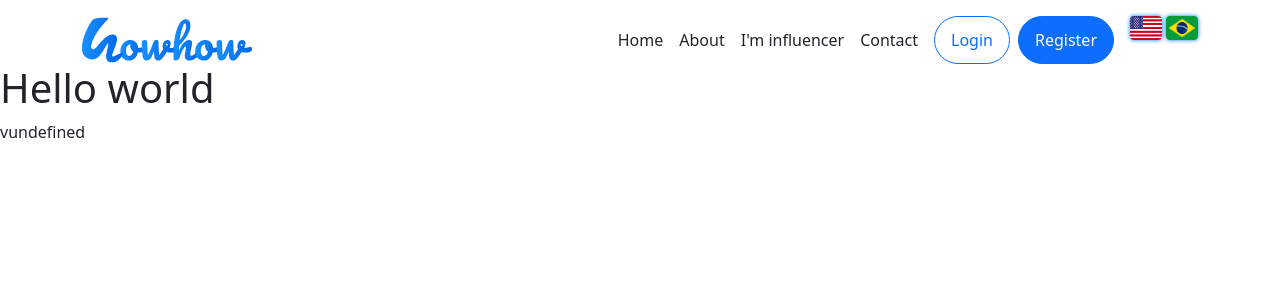
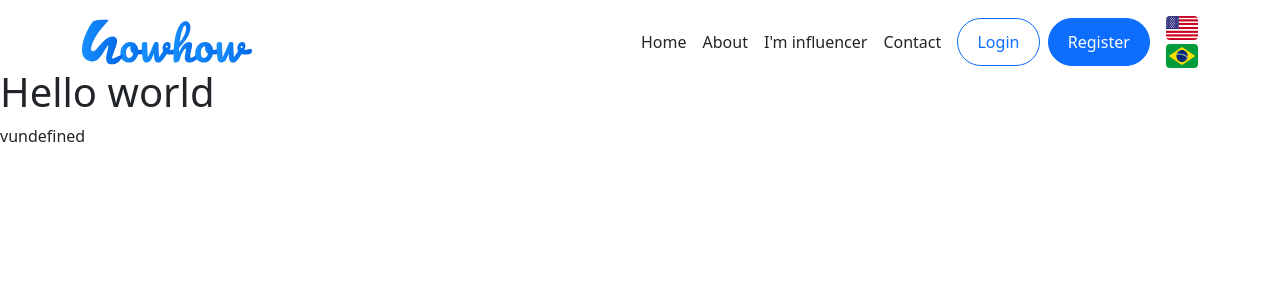
Before and after one commit to profparedes/howhow-web-app, a React (Vite) app: page / in a window 1280 px wide. Shown: the top 300 px of the page. Built offline with nearby package versions, Linux system fonts and the light colour scheme.

Commit message:
feat: implementing button component

```diff
--- /dev/null
+++ b/src/components/Button/Button.tsx
@@ -0,0 +1,26 @@
+import { memo } from 'react'
+
+import { StyledButton } from './style'
+
+interface IButtomProps {
+  label: string
+  handleClick?: () => void
+  outline?: boolean
+}
+
+const Button: React.FC<IButtomProps> = ({
+  label,
+  handleClick,
+  outline = false,
+}) => {
+  return (
+    <StyledButton
+      variant={outline ? 'outline-primary' : 'primary'}
+      onClick={handleClick}
+    >
+      {label}
+    </StyledButton>
+  )
+}
+
+export default memo(Button)
--- /dev/null
+++ b/src/components/Button/index.tsx
@@ -0,0 +1 @@
+export { default } from './Button'
--- /dev/null
+++ b/src/components/Button/style.ts
@@ -0,0 +1,14 @@
+import { Button } from 'react-bootstrap'
+import { styled } from 'styled-components'
+
+export const StyledButton = styled(Button)`
+  border-radius: 2rem;
+  padding: 0.7rem 1.2rem;
+
+  &.btn-outline-primary {
+    &:hover {
+      background-color: #eee;
+      color: var(--primary);
+    }
+  }
+`
--- a/src/components/Header/Header.tsx
+++ b/src/components/Header/Header.tsx
@@ -5,9 +5,10 @@ import { useTranslation } from 'react-i18next'
 
 import HowhowLogo from 'assets/images/howhow-logo.svg'
 
+import Button from 'components/Button/Button'
 import LanguageSwitcher from 'components/LanguageSwitcher/LanguageSwitcher'
 
-import { HeaderLink, Img, LoginButton } from './style'
+import { Img, MenuItem } from './style'
 
 const Header: React.FC = () => {
   const { t } = useTranslation()
@@ -17,18 +18,14 @@ const Header: React.FC = () => {
       <Img src={HowhowLogo} alt="Howhow logo" />
       <div className="d-flex align-items-center">
         <div className="d-flex gap-3 me-3">
-          <HeaderLink to="#home">{t('header.home')}</HeaderLink>
-          <HeaderLink to="#about">{t('header.about')}</HeaderLink>
-          <HeaderLink to="#influencer">{t('header.influencer')}</HeaderLink>
-          <HeaderLink to="#contact">{t('header.contact')}</HeaderLink>
+          <MenuItem to="#home">{t('header.home')}</MenuItem>
+          <MenuItem to="#about">{t('header.about')}</MenuItem>
+          <MenuItem to="#influencer">{t('header.influencer')}</MenuItem>
+          <MenuItem to="#contact">{t('header.contact')}</MenuItem>
         </div>
         <div className="d-flex gap-2 me-3">
-          <LoginButton variant="outline-primary">
-            {t('header.button.login')}
-          </LoginButton>
-          <LoginButton variant="primary">
-            {t('header.button.register')}
-          </LoginButton>
+          <Button outline label={t('header.button.login')} />
+          <Button label={t('header.button.register')} />
         </div>
         <div className="align-self-start">
           <LanguageSwitcher />
--- a/src/components/Header/style.ts
+++ b/src/components/Header/style.ts
@@ -1,13 +1,7 @@
-import { Button } from 'react-bootstrap'
 import { Link } from 'react-router-dom'
 import { styled } from 'styled-components'
 
-export const LoginButton = styled(Button)`
-  border-radius: 2rem;
-  padding: 0.7rem 1rem;
-`
-
-export const HeaderLink = styled(Link)`
+export const MenuItem = styled(Link)`
   &:hover {
     color: var(--primary);
   }
--- /dev/null
+++ b/src/components/HomeDescription/index.tsx
@@ -0,0 +1 @@
+export { default } from './BaseComponent'
--- a/src/components/LanguageSwitcher/LanguageSwitcher.tsx
+++ b/src/components/LanguageSwitcher/LanguageSwitcher.tsx
@@ -16,7 +16,7 @@ const LanguageSwitcher: React.FC = () => {
   )
 
   return (
-    <div className="d-flex gap-1">
+    <div className="d-flex flex-column gap-1">
       <Img
         src={USAFlag}
         alt="USA language"
--- a/src/components/LanguageSwitcher/style.ts
+++ b/src/components/LanguageSwitcher/style.ts
@@ -4,9 +4,10 @@ export const Img = styled.img`
   width: 2rem;
   height: 1.5rem;
   border-radius: 0.25rem;
-  box-shadow: 0 0 0.25rem var(--primary);
 
   &:hover {
     cursor: pointer;
+    box-shadow: 0 0 0.25rem var(--primary);
+    transform: scale(1.1);
   }
 `
```
Also changed, not shown: src/components/HomeDescription/BaseComponent.tsx (added, +10 -0 lines), 1 other file (tests, documents, lock files or other folders).
